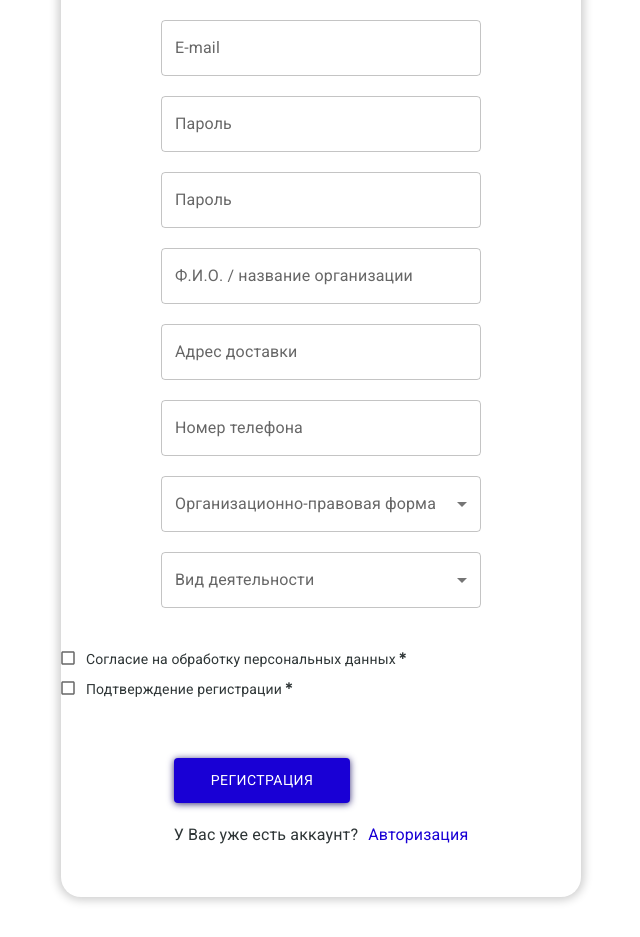
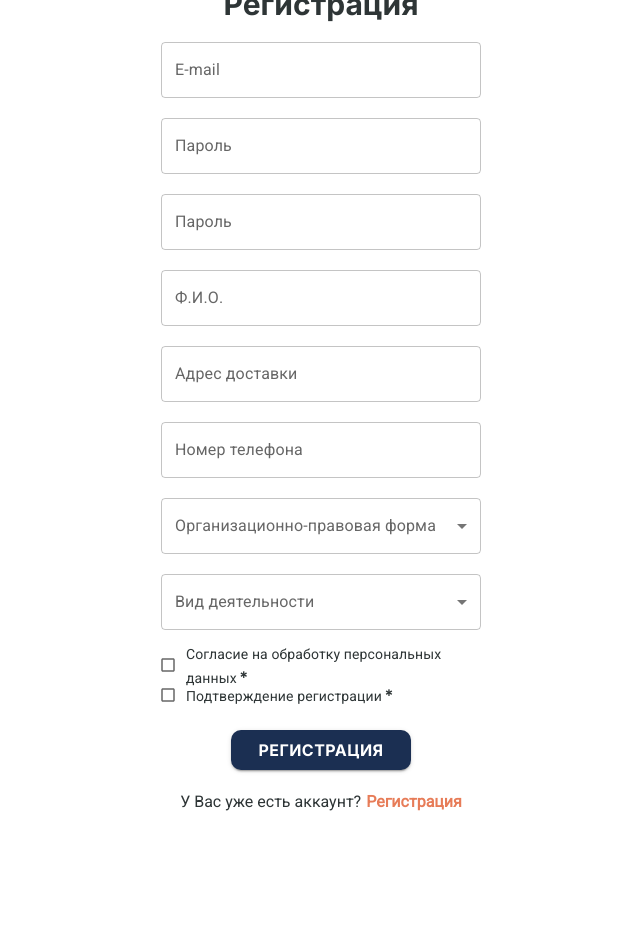
Before and after one commit to Exigoll/frontend-rota-v2, a React (Vite) app: page /register in a window 1280 px wide. Shown: the whole page, without its empty margins (319-959 px from the left). After the commit the page ends 854 px from the top, so only its background shows below. Built offline with nearby package versions, Linux system fonts and the light colour scheme.

Commit message:
ref: auth components

```diff
--- a/index.html
+++ b/index.html
@@ -11,7 +11,7 @@
       href="https://fonts.googleapis.com/css2?family=Inter:wght@400;700;900&family=Roboto:wght@200;400&display=swap"
       rel="stylesheet"
     />
-    <title>Rota</title>
+    <title>Rotazap</title>
   </head>
   <body>
     <div id="root"></div>
--- a/package.json
+++ b/package.json
@@ -5,7 +5,7 @@
   "type": "module",
   "scripts": {
     "dev": "vite --port 5174",
-    "build": "vite build",
+    "build": "vue-tsc --noEmit && vite build",
     "preview": "vite preview --port 5174"
   },
   "dependencies": {
@@ -33,6 +33,7 @@
     "swiper": "^9.0.5",
     "tailwindcss": "^3.2.6",
     "vite-tsconfig-paths": "^4.0.7",
+    "vue-tsc": "^1.2.0",
     "yup": "^1.0.0"
   },
   "devDependencies": {
--- a/src/components/LoadingButton/index.tsx
+++ b/src/components/LoadingButton/index.tsx
@@ -1,14 +1,39 @@
 import styled from "@emotion/styled";
 import { LoadingButton } from "@mui/lab";
 
-const AppLoadingButton = styled(LoadingButton)({
-  maxWidth: "300px",
-  width: "60%",
-  margin: "20px 0",
-  padding: "10px 20px !important",
-  borderRadius: "4px",
-  backgroundColor: "#1900D5 !important",
-  boxShadow: "0px 1px 7px #332a76 !important",
+const StyledLoadingButton = styled(LoadingButton)({
+  display: "flex",
+  alignItems: "center",
+  justifyContent: "center",
+  maxWidth: "180px",
+  width: "100%",
+  height: "40px",
+  border: "1px solid transparent",
+  borderRadius: "10px",
+  backgroundColor: "#1b2f52",
+  fontFamily: "'Inter', sans-serif",
+  color: "#fff",
+  fontSize: "16px",
+  lineHeight: "16px",
+  fontWeight: 700,
+  cursor: "pointer",
+  willChange: "transform",
+  transition: "all 0.3s, transform 0.1s ease-in-out",
+
+  "@media (min-width: 769px)": {
+    "&:hover": {
+      borderColor: "#1b2f52",
+      backgroundColor: "transparent",
+      color: "#1b2f52",
+    },
+  },
+
+  "@media (max-width: 768px)": {
+    maxWidth: "140px",
+    height: "36px",
+    fontSize: "14px",
+    lineHeight: "14px",
+  },
 });
 
-export default AppLoadingButton;
+export default StyledLoadingButton;
--- a/src/components/styledComponents.ts
+++ b/src/components/styledComponents.ts
@@ -1,57 +1,5 @@
 import { MenuOpen } from "@mui/icons-material";
-import {
-  Dialog,
-  Drawer,
-  FormControlLabel,
-  Menu,
-  Select,
-  TextField,
-  styled,
-} from "@mui/material";
-
-export const StyledInput = styled(TextField)({
-  width: "320px",
-  borderRadius: "10px",
-  "& .MuiFormLabel-root": {
-    "@media (max-width: 490px)": {
-      fontSize: "14px",
-    },
-  },
-  "& .MuiInputBase-input": {
-    "@media (max-width: 490px)": {
-      fontSize: "14px",
-    },
-  },
-
-  "@media (max-width: 490px)": {
-    width: "280px",
-  },
-});
-
-export const StyledSelect = styled(Select)({
-  "@media (max-width: 768px)": {
-    width: "320px",
-  },
-
-  "@media (max-width: 490px)": {
-    width: "280px",
-  },
-  "& .MuiOutlinedInput-root": {
-    height: "40px",
-  },
-  "& .MuiInputLabel-root": {
-    top: "-7px",
-
-    "@media (max-width: 490px)": {
-      fontSize: "14px",
-    },
-  },
-  "& .MuiSelect-select": {
-    "@media (max-width: 490px)": {
-      fontSize: "14px",
-    },
-  },
-});
+import { Dialog, Drawer, FormControlLabel, Menu, styled } from "@mui/material";
 
 export const StyledPopupOffice = styled(Dialog)({
   "& .MuiDialog-container": {
--- a/src/pages/Auth/AuthRoot.module.scss
+++ b/src/pages/Auth/AuthRoot.module.scss
@@ -1,6 +1,5 @@
-/* Auth */
 .root {
-  @apply flex justify-center items-center h-[100vh] w-[100vw] p-[20px];
+  @apply flex justify-center items-center h-[100vh] w-[100vw];
 }
 
 .formAuth {
@@ -9,103 +8,44 @@
 
 .wrapper {
   @apply flex flex-col items-center justify-center max-w-[640px] m-auto p-[40px] rounded-[20px];
-  //box-shadow: -3px -2px 20px 1px #202020;
 }
 
-.incitingText {
-  @apply ml-[10px] cursor-pointer text-[#1900d5];
-}
-
-/* Register */
-
-.registerWrapper {
-  @apply flex flex-col items-center justify-center gap-y-[35px] py-[50px] max-w-[520px] w-full h-full mx-auto rounded-[20px] bg-white boxShadow;
+.formWrapper {
+  @apply flex flex-col items-center justify-center gap-y-[20px] max-w-[320px] w-full;
 
   @screen tablet {
-    @apply gap-y-[30px] max-w-[420px] py-[40px] rounded-[15px];
+    @apply gap-y-[15px];
   }
 
   @screen mobile2XL {
-    @apply gap-y-[25px] py-[30px] rounded-[10px];
-    box-shadow: none;
+    @apply gap-y-[10px];
   }
 }
 
-.form {
-  @apply flex flex-col items-center justify-center gap-y-[30px] max-w-[380px] w-full h-full px-[10px];
+.authLocation {
+  @apply flex font-text text-base gap-x-[5px];
 
   @screen tablet {
-    @apply gap-y-[25px] max-w-[340px];
+    @apply text-sm;
   }
 
-  @screen mobile2XL {
-    @apply gap-y-[20px] max-w-[300px];
+  p {
+    @apply font-normal;
+  }
+
+  span {
+    @apply text-peach cursor-pointer;
   }
 }
 
-.inputsContainer {
-  @apply flex flex-col items-center justify-center gap-y-[20px] w-full;
+.inputWrapper {
+  @apply flex flex-col gap-y-[20px] w-full;
 
-  @screen mobile2XL {
+  @screen tablet {
     @apply gap-y-[15px];
-  }
-}
-
-.input {
-  @apply flex flex-col items-start justify-center gap-y-[3px] w-full;
-
-  label {
-    @apply text-base;
-
-    span {
-      @apply text-red-500;
-    }
-  }
-
-  select {
-    @apply cursor-pointer;
-  }
-
-  input,
-  select {
-    @apply h-[40px] w-full rounded-[10px] px-[20px] border-[3px] border-solid border-transparent bg-white text-base transitionAll focus:border-darkBlue focus:boxShadow;
-
-    @screen tabletMin {
-      @apply hover:border-darkBlue hover:boxShadow;
-    }
-
-    @screen tablet {
-      @apply h-[35px] px-[15px] text-sm;
-    }
-
-    @screen mobile2XL {
-      @apply h-[30px] px-[7.5px];
-    }
-
-    &::placeholder {
-      @apply text-base text-placeholder;
-
-      @screen tablet {
-        @apply text-sm;
-      }
-    }
   }
 }
 
 .checkboxContainer {
   @apply flex flex-col items-start gap-y-[10px] w-full;
 }
-
-.checkbox {
-  @apply flex flex-row-reverse gap-x-[10px];
-
-  label {
-    @apply text-sm font-normal cursor-pointer;
-
-    @screen tablet {
-      @apply text-xs;
-    }
-  }
-}
-
-/* Login */
--- a/src/pages/Auth/FormField.tsx
+++ /dev/null
@@ -1,34 +0,0 @@
-import { FC } from "react";
-
-import { StyledInput } from "@/components/styledComponents";
-
-import { IFormField } from "@/common/types/form-field";
-
-export const FormField: FC<IFormField> = (props: IFormField): JSX.Element => {
-  const {
-    type,
-    label,
-    placeholder,
-    select,
-    defaultValue,
-    children,
-    register,
-    errors,
-  } = props;
-
-  return (
-    <StyledInput
-      type={type}
-      label={label}
-      placeholder={placeholder}
-      variant="outlined"
-      select={select}
-      defaultValue={defaultValue}
-      error={!!errors.fullName}
-      helperText={errors.fullName ? `${errors.fullName.message}` : ""}
-      {...register("fullName")}
-    >
-      {children}
-    </StyledInput>
-  );
-};
--- a/src/pages/Auth/Login/Login.tsx
+++ b/src/pages/Auth/Login/Login.tsx
@@ -1,7 +1,7 @@
 import { TextField, Typography } from "@mui/material";
 import React from "react";
 
-import AppLoadingButton from "@/components/LoadingButton";
+import StyledLoadingButton from "@/components/LoadingButton";
 
 import { IPropsLogin } from "@/common/types/auth";
 
@@ -14,15 +14,10 @@ export const Login: React.FC<IPropsLogin> = (
 
   return (
     <>
-      <Typography variant="h3" textAlign="center" fontSize="32px">
-        Авторизация
-      </Typography>
-      <Typography variant="body1" textAlign="center" marginBottom="3px">
-        Введите логин и пароль
-      </Typography>
+      <div className={styles.formWrapper}>
+        <h3 className={`titlePage m-0`}>Авторизация</h3>
+        <div className={styles.inputWrapper}>
           <TextField
-        margin="normal"
-        fullWidth={true}
             type="email"
             label="E-mail"
             placeholder="Введите E-mail"
@@ -32,8 +27,6 @@ export const Login: React.FC<IPropsLogin> = (
             {...register("email")}
           />
           <TextField
-        margin="normal"
-        fullWidth={true}
             type="password"
             label="Пароль"
             placeholder="Введите пароль"
@@ -42,18 +35,19 @@ export const Login: React.FC<IPropsLogin> = (
             helperText={errors.password ? `${errors.password.message}` : ""}
             {...register("password")}
           />
-      <AppLoadingButton type="submit" variant="contained" loading={loading}>
+        </div>
+        <StyledLoadingButton
+          type="submit"
+          variant="contained"
+          loading={loading}
+        >
           Войти
-      </AppLoadingButton>
-      <Typography variant="body1">
-        У Вас нет аккаунта?
-        <span
-          className={styles.incitingText}
-          onClick={() => navigate("/register")}
-        >
-          Регистрация
-        </span>
-      </Typography>
+        </StyledLoadingButton>
+        <div className={styles.authLocation}>
+          <p>У Вас нет аккаунта?</p>
+          <span onClick={() => navigate("/register")}>Регистрация</span>
+        </div>
+      </div>
     </>
   );
 };
--- a/src/pages/Auth/Register/Register.module.scss
+++ /dev/null
@@ -1,89 +0,0 @@
-.registerWrapper {
-  @apply flex flex-col items-center justify-center gap-y-[35px] py-[50px] max-w-[520px] w-full h-full mx-auto rounded-[20px] bg-white boxShadow;
-
-  @screen tablet {
-    @apply gap-y-[30px] max-w-[420px] py-[40px] rounded-[15px];
-  }
-
-  @screen mobile2XL {
-    @apply gap-y-[25px] py-[30px] rounded-[10px];
-    box-shadow: none;
-  }
-}
-
-.form {
-  @apply flex flex-col items-center justify-center gap-y-[30px] max-w-[380px] w-full h-full px-[10px];
-
-  @screen tablet {
-    @apply gap-y-[25px] max-w-[340px];
-  }
-
-  @screen mobile2XL {
-    @apply gap-y-[20px] max-w-[300px];
-  }
-}
-
-.inputsContainer {
-  @apply flex flex-col items-center justify-center gap-y-[20px] w-full;
-
-  @screen mobile2XL {
-    @apply gap-y-[15px];
-  }
-}
-
-.input {
-  @apply flex flex-col items-start justify-center gap-y-[3px] w-full;
-
-  label {
-    @apply text-base;
-
-    span {
-      @apply text-red-500;
-    }
-  }
-
-  select {
-    @apply cursor-pointer;
-  }
-
-  input,
-  select {
-    @apply h-[40px] w-full rounded-[10px] px-[20px] border-[3px] border-solid border-transparent bg-white text-base transitionAll focus:border-darkBlue focus:boxShadow;
-
-    @screen tabletMin {
-      @apply hover:border-darkBlue hover:boxShadow;
-    }
-
-    @screen tablet {
-      @apply h-[35px] px-[15px] text-sm;
-    }
-
-    @screen mobile2XL {
-      @apply h-[30px] px-[7.5px];
-    }
-
-    &::placeholder {
-      @apply text-base text-placeholder;
-
-      @screen tablet {
-        @apply text-sm;
-      }
-    }
-  }
-}
-
-.checkboxContainer {
-  @apply flex flex-col items-start gap-y-[10px] w-full;
-}
-
-.checkbox {
-  @apply flex flex-row-reverse gap-x-[10px];
-
-  label {
-    @apply text-sm font-normal cursor-pointer;
-
-    @screen tablet {
-      @apply text-xs;
-    }
-  }
-}
--- a/src/pages/Auth/Register/Register.tsx
+++ b/src/pages/Auth/Register/Register.tsx
@@ -1,8 +1,14 @@
-import { Checkbox, FormGroup, MenuItem, Typography } from "@mui/material";
+import {
+  Checkbox,
+  FormGroup,
+  MenuItem,
+  TextField,
+  Typography,
+} from "@mui/material";
 import React from "react";
 
-import AppLoadingButton from "@/components/LoadingButton";
-import { StyledCheckbox, StyledInput } from "@/components/styledComponents";
+import StyledLoadingButton from "@/components/LoadingButton";
+import { StyledCheckbox } from "@/components/styledComponents";
 
 import { IPropsRegister } from "@/common/types/auth";
 
@@ -15,10 +21,10 @@ export const Register: React.FC<IPropsRegister> = (
 
   return (
     <>
-      <div className={styles.registerWrapper}>
-        <h2 className="titleSection">Регистрация</h2>
-        <div className={styles.inputsContainer}>
-          <StyledInput
+      <div className={styles.formWrapper}>
+        <h2 className="titlePage m-0">Регистрация</h2>
+        <div className={styles.inputWrapper}>
+          <TextField
             type="email"
             label="E-mail"
             placeholder="Введите E-mail"
@@ -27,7 +33,7 @@ export const Register: React.FC<IPropsRegister> = (
             helperText={errors.email ? `${errors.email.message}` : ""}
             {...register("email")}
           />
-          <StyledInput
+          <TextField
             type="password"
             label="Пароль"
             placeholder="Введите пароль"
@@ -36,7 +42,7 @@ export const Register: React.FC<IPropsRegister> = (
             helperText={errors.password ? `${errors.password.message}` : ""}
             {...register("password")}
           />
-          <StyledInput
+          <TextField
             type="password"
             label="Пароль"
             placeholder="Повторите пароль"
@@ -47,16 +53,16 @@ export const Register: React.FC<IPropsRegister> = (
             }
             {...register("confirmPassword")}
           />
-          <StyledInput
+          <TextField
             type="text"
-            label="Ф.И.О. / название организации"
-            placeholder="Введите Ф.И.О. / название организации"
+            label="Ф.И.О."
+            placeholder="Введите Ф.И.О."
             variant="outlined"
             error={!!errors.fullName}
             helperText={errors.fullName ? `${errors.fullName.message}` : ""}
             {...register("fullName")}
           />
-          <StyledInput
+          <TextField
             type="text"
             label="Адрес доставки"
             placeholder="Введите адрес доставки"
@@ -65,7 +71,7 @@ export const Register: React.FC<IPropsRegister> = (
             helperText={errors.address ? `${errors.address.message}` : ""}
             {...register("address")}
           />
-          <StyledInput
+          <TextField
             type="text"
             label="Номер телефона"
             placeholder="Введите номер телефона"
@@ -76,7 +82,7 @@ export const Register: React.FC<IPropsRegister> = (
             }
             {...register("phoneNumber")}
           />
-          <StyledInput
+          <TextField
             type="text"
             label="Организационно-правовая форма"
             placeholder="Выберите организационно-правовую форму"
@@ -89,8 +95,8 @@ export const Register: React.FC<IPropsRegister> = (
           >
             <MenuItem value="ООО">ООО</MenuItem>
             <MenuItem value="ИП">ИП</MenuItem>
-          </StyledInput>
-          <StyledInput
+          </TextField>
+          <TextField
             type="text"
             label="Вид деятельности"
             placeholder="Выберите вид деятельности"
@@ -107,7 +113,7 @@ export const Register: React.FC<IPropsRegister> = (
             <MenuItem value="СТО">СТО</MenuItem>
             <MenuItem value="Розничный магазин">Розничный магазин</MenuItem>
             <MenuItem value="ИДругоеП">Другое</MenuItem>
-          </StyledInput>
+          </TextField>
         </div>
         <div className={styles.checkboxContainer}>
           <FormGroup>
@@ -121,19 +127,16 @@ export const Register: React.FC<IPropsRegister> = (
             />
           </FormGroup>
         </div>
-        <div className={styles.buttonsContainer}>
-          <AppLoadingButton variant="contained" type="submit" loading={loading}>
-            Регистрация
-          </AppLoadingButton>
-          <Typography variant="body1">
-            У Вас уже есть аккаунт?
-            <span
-              className={styles.incitingText}
-              onClick={() => navigate("/login")}
-            >
-              Авторизация
-            </span>
-          </Typography>
+        <StyledLoadingButton
+          variant="contained"
+          type="submit"
+          loading={loading}
+        >
+          Регистрация
+        </StyledLoadingButton>
+        <div className={styles.authLocation}>
+          <p> У Вас уже есть аккаунт?</p>
+          <span onClick={() => navigate("/login")}>Регистрация</span>
         </div>
       </div>
     </>
--- a/vite.config.ts
+++ b/vite.config.ts
@@ -5,4 +5,7 @@ import tsconfigPaths from "vite-tsconfig-paths";
 // https://vitejs.dev/config/
 export default defineConfig({
   plugins: [react(), tsconfigPaths()],
+  build: {
+    chunkSizeWarningLimit: 1600,
+  },
 });
```
Also changed, not shown: 1 other file (tests, documents, lock files or other folders). Lines whose indentation alone changed are shown as unchanged.
